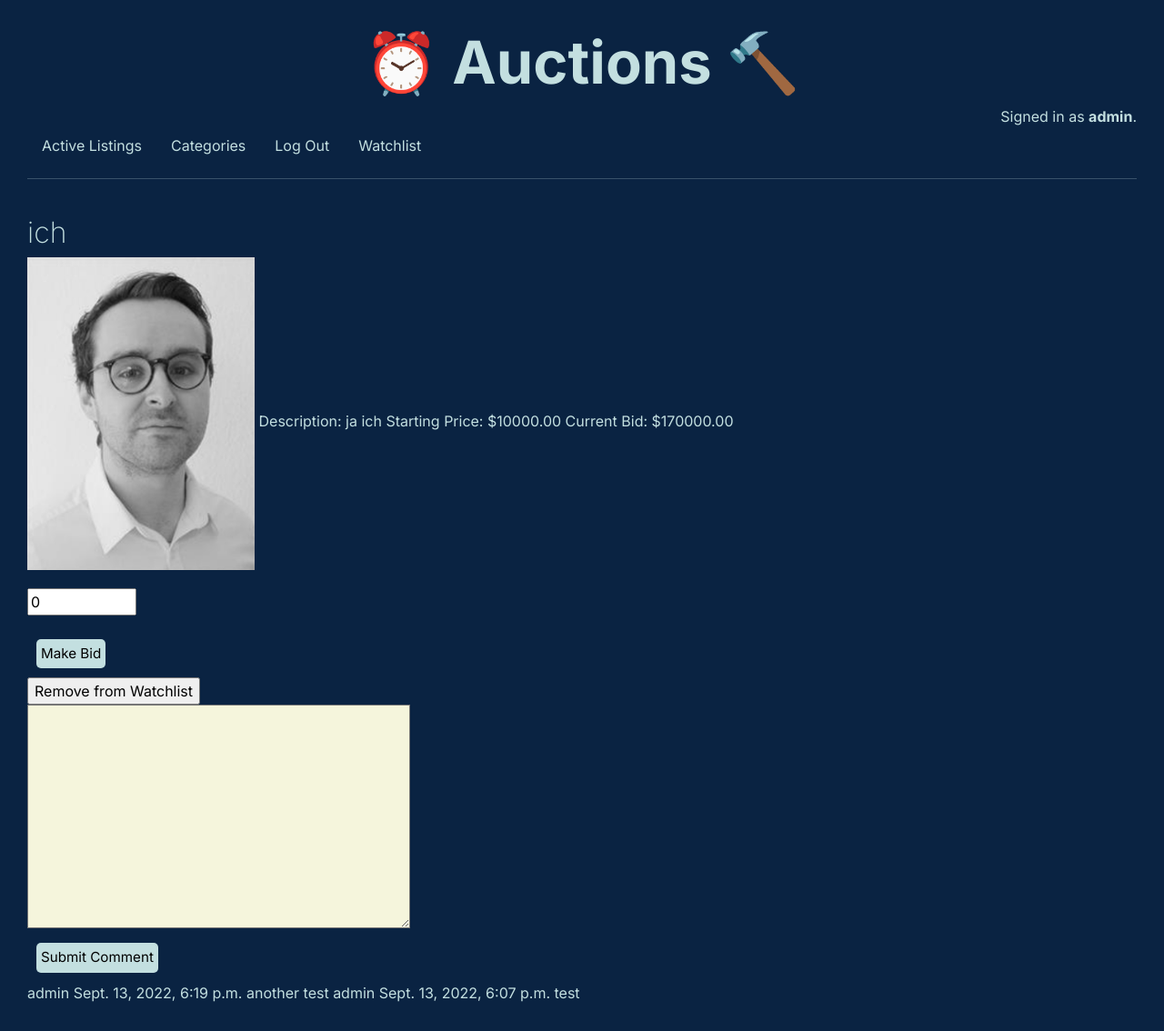
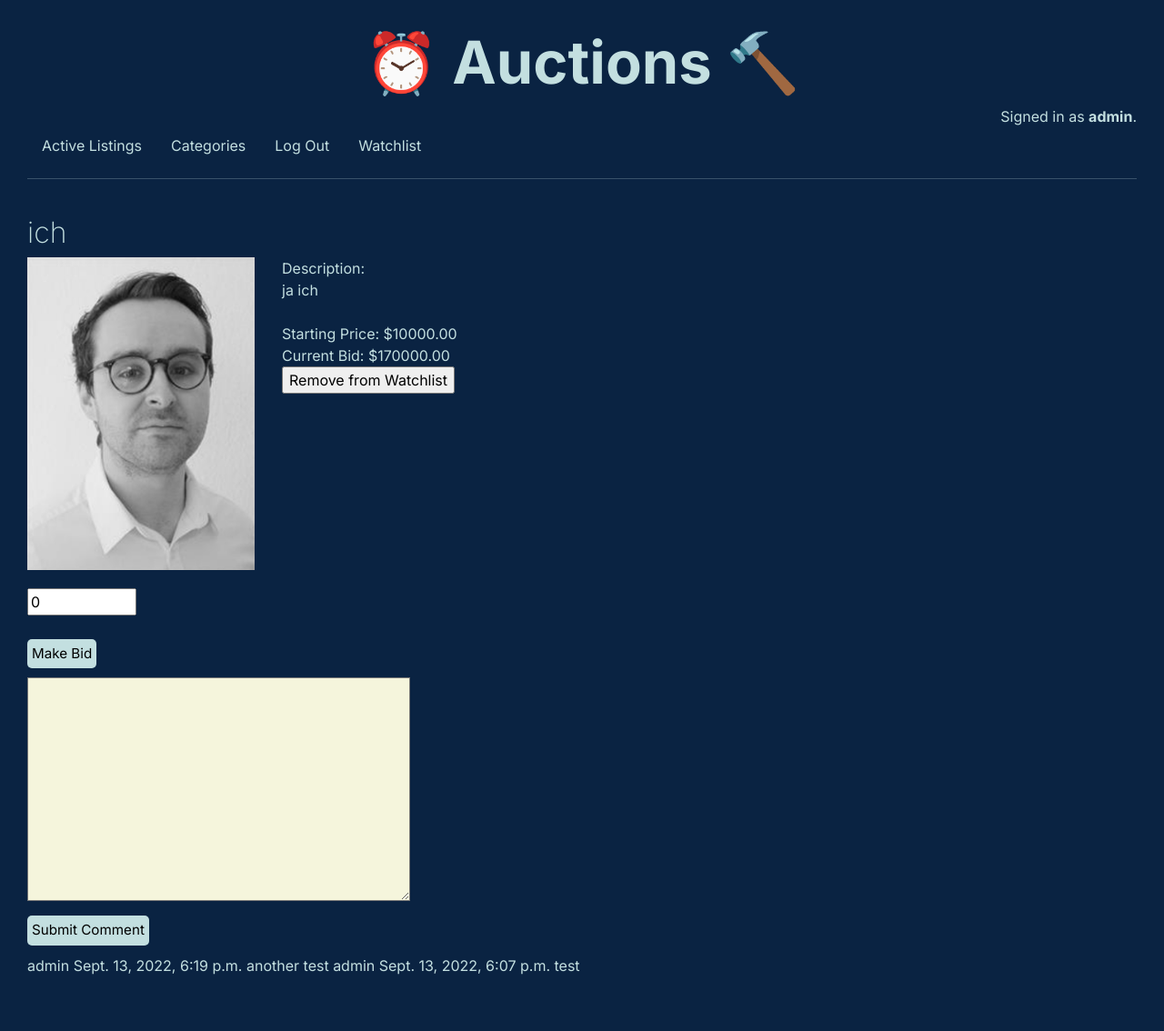
Before and after one commit to januhrhammer/commerce, a Django app: page /auction/2 in a window 1280 px wide. Shown: the whole page at 91% size. After the commit the page ends 1072 px from the top, so only its background shows below. Run offline with Django 3.2, Linux system fonts and the light colour scheme; a user stored in the database is signed in; data comes from the database, SQL or seed files in the repository.

Commit message:
additional CSS

```diff
--- a/auctions/static/auctions/styles.css
+++ b/auctions/static/auctions/styles.css
@@ -81,9 +81,9 @@ h2 {
   background-color: #c3dfe0;
   border: 0;
   border-radius: 5px;
-  margin: 10px;
   padding: 5px;
   font-size: 0.95rem;
+  margin: 10px 0 10px;
 }
 
 .auc-btn:hover {
@@ -105,3 +105,13 @@ h2 {
     margin-bottom: 20px;
     max-width: 250px;
 }
+
+.auction-display {
+  display: flex;
+  flex-direction: row;
+  gap: 30px;
+}
+
+.auction-details {
+  max-width: 48ch;
+}
--- a/auctions/templates/auctions/auction.html
+++ b/auctions/templates/auctions/auction.html
@@ -3,19 +3,16 @@
 
 <h2>{{ auction.item_name }}</h2>
 
+<div class="auction-display">
 <img src="{{auction.image.url}}" alt="" class="auction-image">
-Description: {{ auction.item_description }}
-Starting Price: ${{ auction.starting_price }}
+<div class="auction-details">
+Description: <br> {{ auction.item_description }} <br> <br>
+Starting Price: ${{ auction.starting_price }} <br>
 {% if auction.bids.last.bid_amount %}
   Current Bid: ${{ auction.bids.last.bid_amount }}
 {% else %}
   Current Bid: No Bid
 {% endif %}
-
-<form action="{% url 'make_bid' auction.pk %}" method="POST">
-  {% csrf_token %} {{ bidform.as_p }}
-  <input class="auc-btn" type="submit" value="Make Bid" />
-</form>
 
 <form method="POST" action="{% url 'e_watchlist' auction.pk %}">
   {% csrf_token %} {% if exists %}
@@ -30,6 +27,17 @@ Starting Price: ${{ auction.starting_price }}
   <input class="auc-btn" type="submit" value="Close Auction" />
 </form>
 {% endif %}
+</div>
+</div>
+
+
+<form action="{% url 'make_bid' auction.pk %}" method="POST">
+  {% csrf_token %} {{ bidform.as_p }}
+  <input class="auc-btn" type="submit" value="Make Bid" />
+</form>
+
+
+
 
 
 <form method="POST" action="{% url 'comment' auction.pk %}">
```
